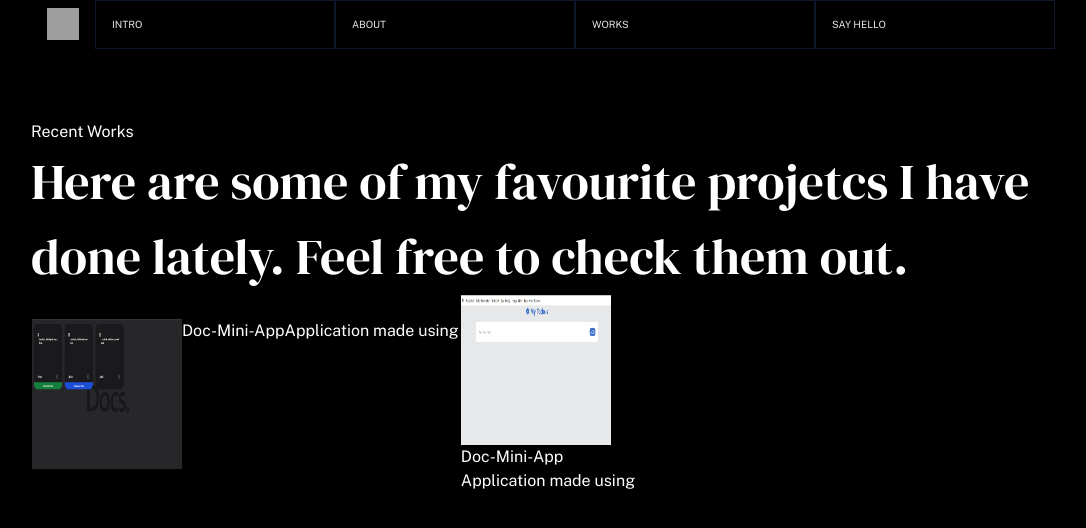
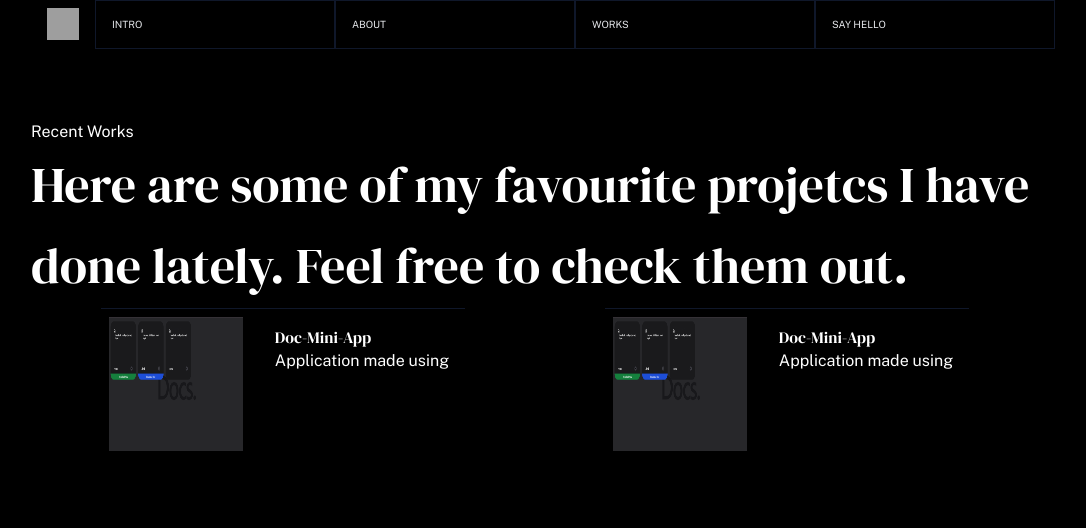
Before and after one commit to sanjana-1604/SanjanaSethiya, a React (Vite) app: page /work in a window 1280 px wide. Shown: the top 528 px of the page, without its empty margins (89-1175 px from the left). Built offline with nearby package versions, Linux system fonts and the light colour scheme; grey boxes are pictures that could not be loaded.

Commit message:
changes in work screen

```diff
--- a/src/Components/Work.jsx
+++ b/src/Components/Work.jsx
@@ -1,29 +1,57 @@
 import React from 'react'
+
+const projects=[
+  {
+    name: 'Doc-Mini-App',
+    detail:'Application made using',
+    image: 'Doc-Mini-App.png',
+    link:'https://doc-mini-app-psi.vercel.app/'
+  },
+  {
+
+  }
+]
 
 function Work() {
   return (
    <>
    <div className='w-[85%] p-10 m-20 text-white font-PublicSans'>
    <h3>Recent Works</h3>
-   <h1 className=' text-[50px] font-[400] font-Dm-serif '>Here are some of my favourite projetcs
+   <h1 className=' text-[50px] font-Dm-serif leading-relaxed'>Here are some of my favourite projetcs
     I have done lately. Feel free to check them out.</h1>
-    <table>
-      <tr>
-        <td><a href='https://doc-mini-app-psi.vercel.app/' target='blank' className='flex'>
+    <table className="w-full border-collapse">
+      <tr className='flex justify-around'>
+        <td>
+          <a href='https://doc-mini-app-psi.vercel.app/' target="_blank" rel="noopener noreferrer" className='cursor-wait flex border-slate-900 border-t-[1px]'>
 
-         <img className='w-[150px] h-[150px]' src='./public/Doc-Mini-App.png' />
-       <h5>Doc-Mini-App</h5>
-       <p>Application made using </p>
+         <img className='w-[150px] h-[150px] p-2 mr-2 hover:opacity-70' src='./public/Doc-Mini-App.png' />
+         <div className='m-4'>
+         <h5 className='font-Dm-serif'>Doc-Mini-App</h5>
+         <p className=''>Application made using </p>
+         </div>
+        </a>
+         </td>
+         <td>
+          <a href='https://doc-mini-app-psi.vercel.app/' target="_blank" rel="noopener noreferrer" className='flex border-slate-900 border-t-[1px]'>
+
+         <img className='w-[150px] h-[150px] p-2 mr-2' src='./public/Doc-Mini-App.png' />
+         <div className='m-4'>
+         <h5 className='font-Dm-serif'>Doc-Mini-App</h5>
+         <p className=''>Application made using </p>
+         </div>
+        </a>
+         </td>
+
+        {/* <td><a href='https://25-reactjs-projects.vercel.app/' target='blank'>
+
+         <img className='w-[150px] h-[150px]' src='./public/React-projects.png' />
+         <div>
+         <h5>Doc-Mini-App</h5>
+         <p>Application made using </p>
+         </div>
 
      </a> </td>
-        <td><a href='https://25-reactjs-projects.vercel.app/' target='blank'>
-
-         <img className='w-[150px] h-[150px]' src='./public/React-projects.png' />
-       <h5>Doc-Mini-App</h5>
-       <p>Application made using </p>
-
-     </a> </td>
-
+     */}
 
       </tr>
 
```
